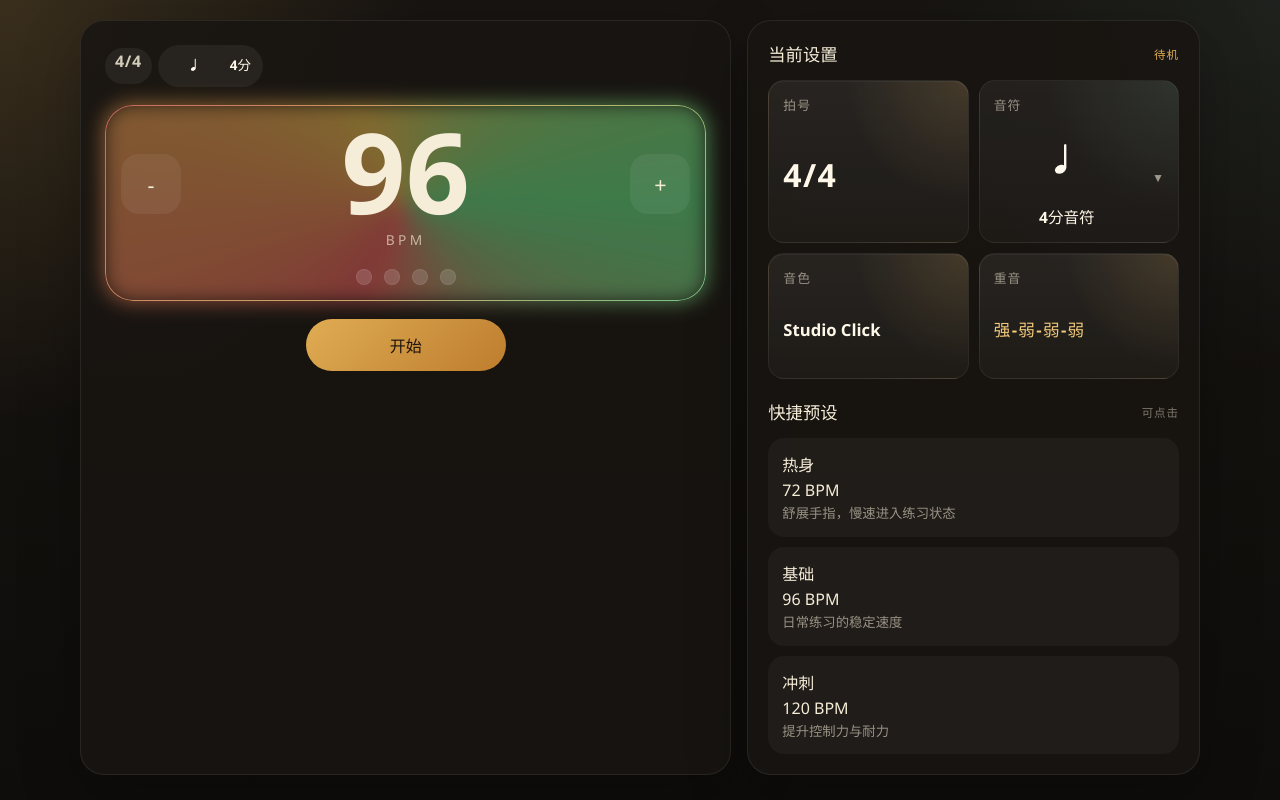
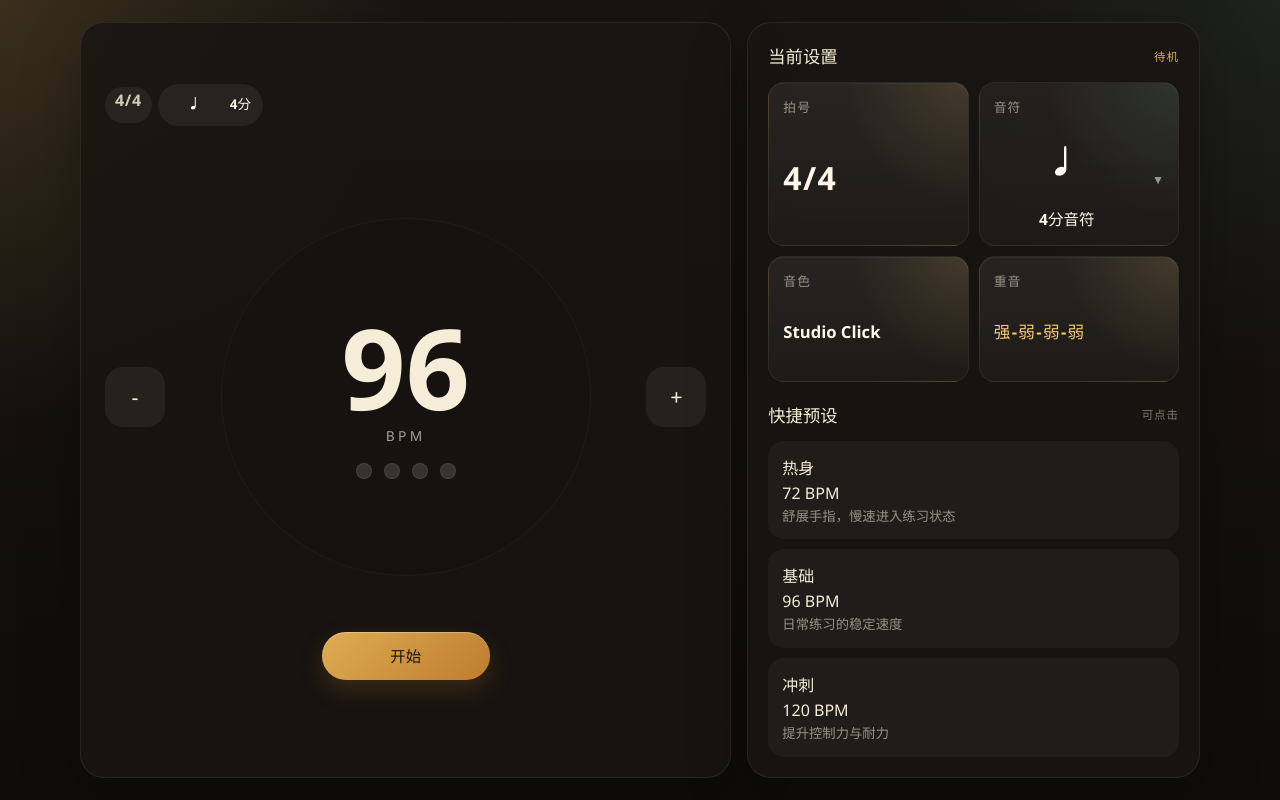
Before and after one commit to yaoqiwood/TempoGuitar, a Vue app: page / in a window 1280 px wide. Built offline with nearby package versions, Linux system fonts and the light colour scheme.

Commit message:
feat(音符显示): 优化 BPM 控制面板布局，调整样式提升可读性 feat(样式): 更新 meter-focus-frame 样式，增强视觉效果和交互反馈 style: 调整页面整体布局和间距，改善用户体验

```diff
--- a/src/App.vue
+++ b/src/App.vue
@@ -357,21 +357,23 @@ onBeforeUnmount(() => {
             </span>
           </div>
 
-          <div
-            :class="['meter-focus-frame', { 'is-pulsing': glowPulseActive }]"
-            :style="stageGlowStyle"
-          >
           <div class="bpm-block">
             <button class="stepper" type="button" @click="nudgeBpm(-1)">
               -
             </button>
+            <div
+              :class="[
+                'meter-focus-frame',
+                {
+                  'is-active': isPlaying,
+                  'is-pulsing': glowPulseActive,
+                },
+              ]"
+              :style="stageGlowStyle"
+            >
               <div class="bpm-value">
                 <span class="bpm-number">{{ bpm }}</span>
                 <span class="bpm-unit">BPM</span>
-              </div>
-              <button class="stepper" type="button" @click="nudgeBpm(1)">
-                +
-              </button>
               </div>
 
               <div class="beat-row">
@@ -381,6 +383,10 @@ onBeforeUnmount(() => {
                   :class="['beat-dot', { active: beat.active }]"
                 ></span>
               </div>
+            </div>
+            <button class="stepper" type="button" @click="nudgeBpm(1)">
+              +
+            </button>
           </div>
 
           <button
@@ -532,11 +538,10 @@ onBeforeUnmount(() => {
 .page-shell {
   width: 100%;
   height: 100vh;
-  padding: 20px 16px 16px;
+  padding: 16px;
   display: grid;
   box-sizing: border-box;
   overflow: hidden;
-  align-items: start;
 }
 
 .meter-stage {
@@ -545,7 +550,7 @@ onBeforeUnmount(() => {
   margin: 0 auto;
   display: grid;
   gap: 16px;
-  align-content: start;
+  align-content: center;
   grid-template-columns: minmax(0, 1.18fr) minmax(300px, 0.82fr);
   animation: home-enter 720ms cubic-bezier(0.22, 1, 0.36, 1);
 }
@@ -561,8 +566,7 @@ onBeforeUnmount(() => {
 .meter-display {
   padding: 24px;
   display: grid;
-  gap: 18px;
-  align-content: start;
+  gap: 20px;
 }
 
 .display-top {
@@ -631,33 +635,54 @@ onBeforeUnmount(() => {
 .meter-focus-frame {
   position: relative;
   display: grid;
-  gap: 20px;
-  padding: 14px 16px 16px;
-  border-radius: 28px;
-  background: rgba(12, 10, 8, 0.28);
+  width: min(320px, 100%);
+  aspect-ratio: 1 / 1;
+  justify-self: center;
+  justify-items: center;
+  align-content: center;
+  gap: 18px;
+  padding: 18px 24px;
+  border-radius: 50%;
+  border: 1px solid rgba(255, 255, 255, 0.04);
+  background: rgba(14, 11, 9, 0.12);
   isolation: isolate;
+  overflow: visible;
   transition:
     transform 140ms ease,
     box-shadow 140ms ease,
-    filter 140ms ease;
+    filter 140ms ease,
+    border-color 140ms ease,
+    background-color 140ms ease;
+}
+
+.meter-focus-frame > * {
+  position: relative;
+  z-index: 1;
 }
 
 .meter-focus-frame::before {
   content: "";
   position: absolute;
-  inset: -2px;
+  inset: 0;
   border-radius: inherit;
-  background:
-    conic-gradient(
-      from 210deg,
-      var(--glow-primary),
-      var(--glow-secondary),
-      var(--glow-accent),
-      var(--glow-primary)
+  padding: 1.5px;
+  background: conic-gradient(
+    from 180deg,
+    color-mix(in srgb, var(--glow-primary) 70%, white 10%),
+    color-mix(in srgb, var(--glow-secondary) 66%, white 12%),
+    color-mix(in srgb, var(--glow-accent) 62%, white 14%),
+    color-mix(in srgb, var(--glow-primary) 70%, white 10%)
   );
-  opacity: 0.46;
-  filter: blur(10px) saturate(115%);
-  z-index: -2;
+  -webkit-mask:
+    linear-gradient(#000 0 0) content-box,
+    linear-gradient(#000 0 0);
+  -webkit-mask-composite: xor;
+  mask:
+    linear-gradient(#000 0 0) content-box,
+    linear-gradient(#000 0 0);
+  mask-composite: exclude;
+  opacity: 0;
+  z-index: 0;
   transition:
     opacity 140ms ease,
     filter 140ms ease,
@@ -667,47 +692,56 @@ onBeforeUnmount(() => {
 .meter-focus-frame::after {
   content: "";
   position: absolute;
-  inset: 0;
+  inset: -6px;
   border-radius: inherit;
-  padding: 1px;
-  background:
-    linear-gradient(
-      135deg,
-      color-mix(in srgb, var(--glow-primary) 90%, white 10%),
-      color-mix(in srgb, var(--glow-secondary) 84%, white 16%),
-      color-mix(in srgb, var(--glow-accent) 82%, white 18%)
+  background: radial-gradient(
+    circle at center,
+    color-mix(in srgb, var(--glow-secondary) 16%, transparent) 0%,
+    color-mix(in srgb, var(--glow-primary) 12%, transparent) 48%,
+    transparent 76%
   );
-  -webkit-mask:
-    linear-gradient(#000 0 0) content-box,
-    linear-gradient(#000 0 0);
-  -webkit-mask-composite: xor;
-  mask:
-    linear-gradient(#000 0 0) content-box,
-    linear-gradient(#000 0 0);
-  mask-composite: exclude;
-  opacity: 0.7;
-  z-index: -1;
+  opacity: 0;
+  filter: blur(14px) saturate(110%);
+  z-index: 0;
+  transition:
+    opacity 140ms ease,
+    filter 140ms ease,
+    transform 140ms ease;
+}
+
+.meter-focus-frame.is-active {
+  border-color: color-mix(in srgb, var(--glow-primary) 18%, rgba(255, 255, 255, 0.1));
+  background: rgba(14, 11, 9, 0.18);
+  box-shadow: 0 0 18px color-mix(in srgb, var(--glow-shadow) 34%, transparent);
+}
+
+.meter-focus-frame.is-active::before {
+  opacity: 0.72;
+}
+
+.meter-focus-frame.is-active::after {
+  opacity: 0.42;
+  filter: blur(16px) saturate(118%);
 }
 
 .meter-focus-frame.is-pulsing {
-  transform: translateY(-1px) scale(1.01);
-  filter: saturate(115%);
+  transform: scale(1.004);
+  filter: saturate(108%);
+  box-shadow:
+    0 0 20px color-mix(in srgb, var(--glow-shadow) 42%, transparent),
+    0 0 32px color-mix(in srgb, var(--glow-primary) 14%, transparent);
 }
 
 .meter-focus-frame.is-pulsing::before {
-  opacity: 0.96;
-  filter: blur(18px) saturate(145%);
-  transform: scale(1.04);
+  opacity: 0.86;
+  filter: saturate(122%) brightness(1.02);
+  transform: scale(1.004);
 }
 
 .meter-focus-frame.is-pulsing::after {
-  opacity: 1;
-}
-
-.meter-focus-frame.is-pulsing {
-  box-shadow:
-    0 0 0 1px rgba(255, 255, 255, 0.06),
-    0 0 32px var(--glow-shadow);
+  opacity: 0.56;
+  filter: blur(18px) saturate(124%);
+  transform: scale(1.018);
 }
 
 .bpm-number {
@@ -728,6 +762,7 @@ onBeforeUnmount(() => {
   display: flex;
   justify-content: center;
   gap: 12px;
+  width: 100%;
 }
 
 .beat-dot {
@@ -750,13 +785,22 @@ onBeforeUnmount(() => {
 
 .transport {
   justify-self: center;
-  min-width: 200px;
-  padding: 14px 24px;
-  border-radius: 999px;
+  width: 168px;
+  height: 48px;
+  min-width: 0;
+  padding: 0 20px;
+  border-radius: 28px;
+  display: inline-flex;
+  align-items: center;
+  justify-content: center;
   background: linear-gradient(135deg, #dfac53, #be7d2e);
   color: #1c140d;
   font-weight: 700;
-  font-size: 1rem;
+  font-size: 0.96rem;
+  line-height: 1;
+  box-shadow:
+    inset 0 1px 0 rgba(255, 248, 229, 0.32),
+    0 10px 24px rgba(190, 125, 46, 0.22);
 }
 
 .control-panel {
@@ -1015,8 +1059,9 @@ onBeforeUnmount(() => {
   }
 
   .meter-focus-frame {
-    gap: 18px;
-    padding: 12px;
+    width: min(320px, 100%);
+    gap: 14px;
+    padding: 14px 16px;
   }
 
   .stepper {
```
Lines whose indentation alone changed are shown as unchanged.
